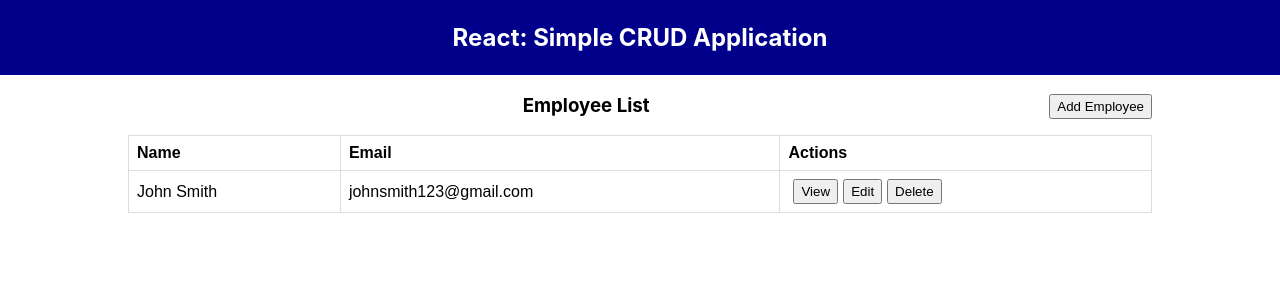
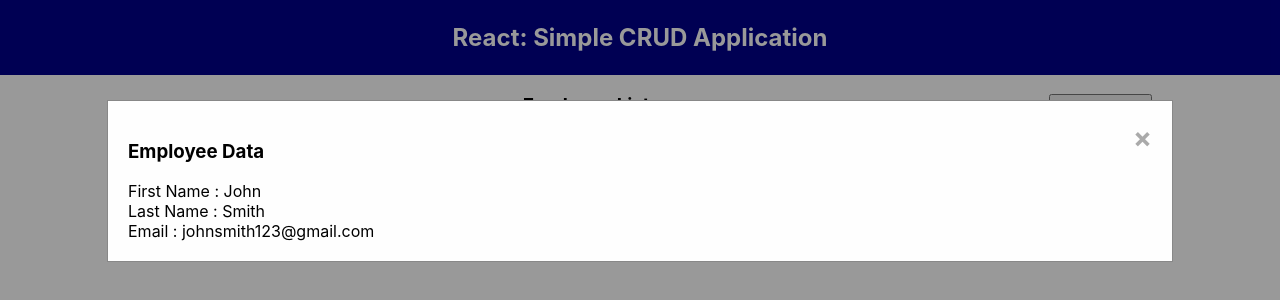
Before and after one commit to nguyentuanhung123/CRUD-TypeScript, a React (Create React App) app: page / in a window 1280 px wide. Both pictures are taken after a click on the button "View". Shown: the top 300 px of the page. Built offline with nearby package versions, Linux system fonts and the light colour scheme.

Commit message:
view component

```diff
--- a/src/components/EmployeeList/EmployeeList.tsx
+++ b/src/components/EmployeeList/EmployeeList.tsx
@@ -1,5 +1,9 @@
 import { IEmployee } from '../../@types/employee.type';
 import './EmployeeList.style.css';
+
+//components
+import EmployeeModal from '../EmployeeModal';
+import { useState } from 'react';
 
 type EmployeeListProps = {
     list: IEmployee[];
@@ -9,6 +13,20 @@
 export default function EmployeeList(props: EmployeeListProps) {
 
     const { list, onDeleteClickHnd } = props;
+
+    const [showModal, setShowModal] = useState(false);
+
+    const [dataToShow, setDataToShow] = useState<IEmployee | null>(null);
+    // const [dataToShow, setDataToShow] = useState(null as IEmployee | null);
+
+    const viewEmployee = (data: IEmployee) => {
+        setDataToShow(data);
+        setShowModal(true);
+    }
+
+    const onCloseModal = () => {
+        setShowModal(false);
+    }
 
     return (
         <>
@@ -30,7 +48,7 @@
                                     <td>{employee.email}</td>
                                     <td>
                                         <div>
-                                            <input type='button' value='View' />
+                                            <input type='button' value='View' onClick={() => viewEmployee(employee)} />
                                             <input type='button' value='Edit' />
                                             <input type='button' value='Delete' onClick={() => onDeleteClickHnd(employee)} />
                                         </div>
@@ -41,6 +59,10 @@
                     }
                 </tbody>
             </table>
+            {/* add dataToShow !== null on View */}
+            {
+                showModal && dataToShow !== null && <EmployeeModal onClose={onCloseModal} data={dataToShow} />
+            }
         </>
     )
 }
--- /dev/null
+++ b/src/components/EmployeeModal/EmployeeModal.style.css
@@ -0,0 +1,44 @@
+.modal {
+    position: fixed;
+    /* Stay in place */
+    z-index: 1;
+    /* Sit on top */
+    padding-top: 100px;
+    /* Location of the box */
+    left: 0;
+    top: 0;
+    width: 100%;
+    /* Full width */
+    height: 100%;
+    /* Full height */
+    overflow: auto;
+    /* Enable scroll if needed */
+    background-color: rgb(0, 0, 0);
+    /* Fallback color */
+    background-color: rgba(0, 0, 0, 0.4);
+    /* Black w/ opacity */
+}
+
+/* Modal Content */
+.modal-content {
+    background-color: #fefefe;
+    margin: auto;
+    padding: 20px;
+    border: 1px solid #888;
+    width: 80%;
+}
+
+/* The Close Button */
+.close {
+    color: #aaaaaa;
+    float: right;
+    font-size: 28px;
+    font-weight: bold;
+}
+
+.close:hover,
+.close:focus {
+    color: #000;
+    text-decoration: none;
+    cursor: pointer;
+}
--- /dev/null
+++ b/src/components/EmployeeModal/EmployeeModal.tsx
@@ -0,0 +1,32 @@
+import { IEmployee } from '../../@types/employee.type';
+import './EmployeeModal.style.css';
+
+type EmployeeModalProps = {
+    onClose: () => void
+    data: IEmployee
+}
+
+export default function EmployeeModal(props: EmployeeModalProps) {
+
+    const { onClose, data } = props;
+
+    return (
+        <div id="myModal" className="modal">
+            <div className="modal-content">
+                <span className="close" onClick={onClose}>&times;</span>
+                <h3>Employee Data</h3>
+                <div>
+                    <div>
+                        <label>First Name : {data.firstName}</label>
+                    </div>
+                    <div>
+                        <label>Last Name : {data.lastName}</label>
+                    </div>
+                    <div>
+                        <label>Email : {data.email}</label>
+                    </div>
+                </div>
+            </div>
+        </div>
+    )
+}
--- /dev/null
+++ b/src/components/EmployeeModal/index.tsx
@@ -0,0 +1,3 @@
+import EmployeeModal from "./EmployeeModal";
+
+export default EmployeeModal;
```
